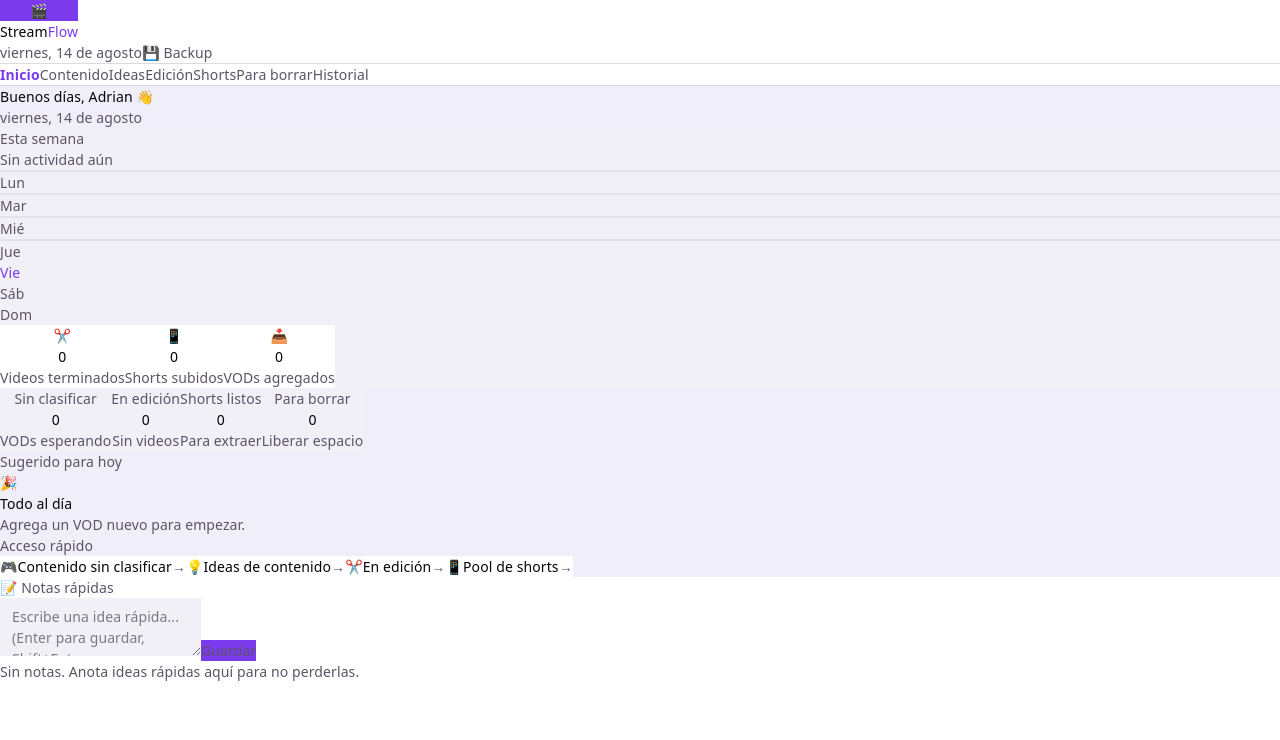
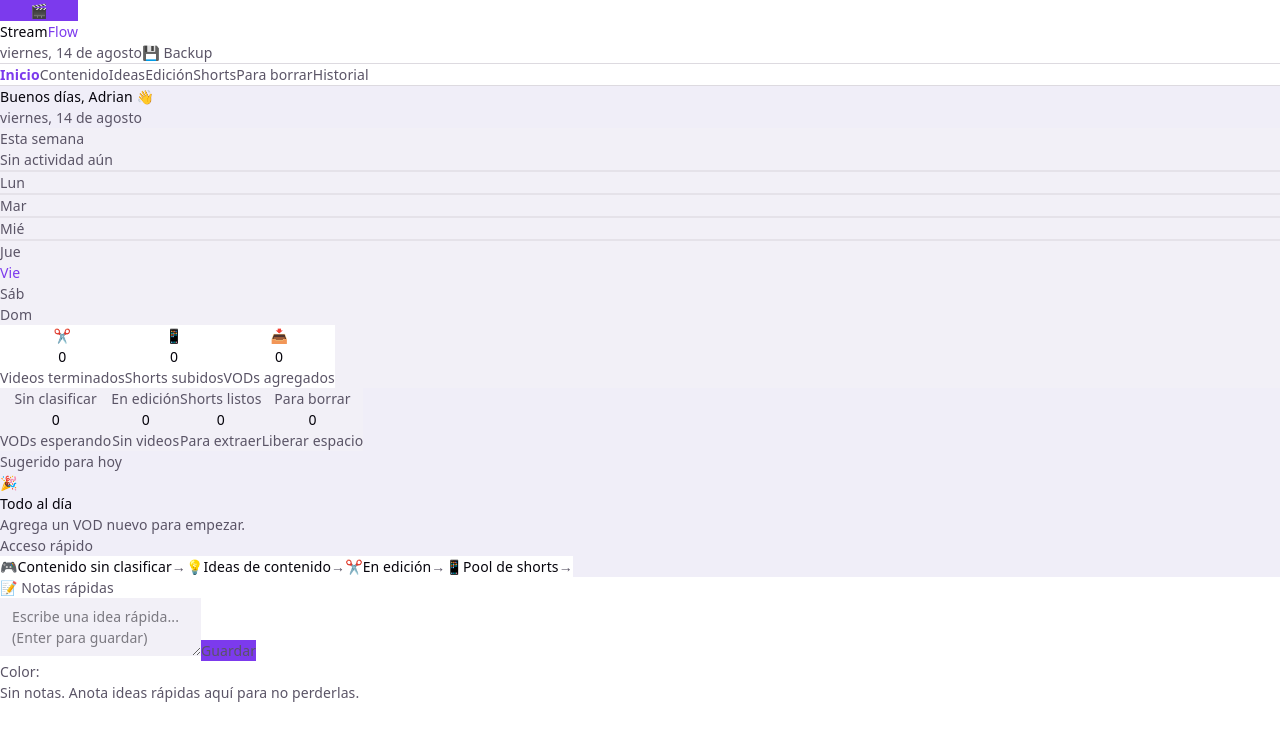
Before and after one commit to AdrianGerman/StreamFlow, a React (Vite) app: page / in a window 1280 px wide. Shown: the top 740 px of the page. Built offline with nearby package versions, Linux system fonts and the light colour scheme.

Commit message:
color palette in NoteInput

```diff
--- a/src/components/NoteInput.jsx
+++ b/src/components/NoteInput.jsx
@@ -1,12 +1,15 @@
 import { useState } from "react"
+import { NOTE_COLORS } from "../hooks/useQuickNotes"
 
 export default function NoteInput({ onAdd }) {
   const [text, setText] = useState("")
+  const [color, setColor] = useState(null)
 
   const handleAdd = () => {
     if (!text.trim()) return
-    onAdd(text)
+    onAdd(text, color)
     setText("")
+    setColor(null)
   }
 
   const handleKeyDown = (e) => {
@@ -17,18 +20,19 @@ export default function NoteInput({ onAdd }) {
   }
 
   return (
-    <div className="flex gap-2 mb-4">
+    <div className="mb-4">
+      <div className="flex gap-2 mb-2">
         <textarea
           value={text}
           onChange={(e) => setText(e.target.value)}
           onKeyDown={handleKeyDown}
-        placeholder="Escribe una idea rápida... (Enter para guardar, Shift+Enter para nueva línea)"
+          placeholder="Escribe una idea rápida... (Enter para guardar)"
           rows={2}
           className="flex-1 text-[13px] rounded-lg border outline-none resize-none font-[inherit] transition-colors duration-150"
           style={{
             padding: "8px 12px",
             borderColor: text ? "var(--accent-border)" : "var(--border)",
-          background: "var(--code-bg)",
+            background: color ?? "var(--code-bg)",
             color: "var(--text-h)",
           }}
         />
@@ -41,5 +45,25 @@ export default function NoteInput({ onAdd }) {
           Guardar
         </button>
       </div>
+
+      <div className="flex items-center gap-1.5">
+        <span className="text-[11px]" style={{ color: "var(--text)" }}>
+          Color:
+        </span>
+        {NOTE_COLORS.map((c, i) => (
+          <button
+            key={i}
+            onClick={() => setColor(c)}
+            title={c ?? "Sin color"}
+            className="w-5 h-5 rounded-full border-2 cursor-pointer transition-transform duration-150 hover:scale-110"
+            style={{
+              background: c ?? "var(--code-bg)",
+              borderColor: color === c ? "var(--text-h)" : "var(--border)",
+              transform: color === c ? "scale(1.2)" : "scale(1)",
+            }}
+          />
+        ))}
+      </div>
+    </div>
   )
 }
```
Lines whose indentation alone changed are shown as unchanged.
